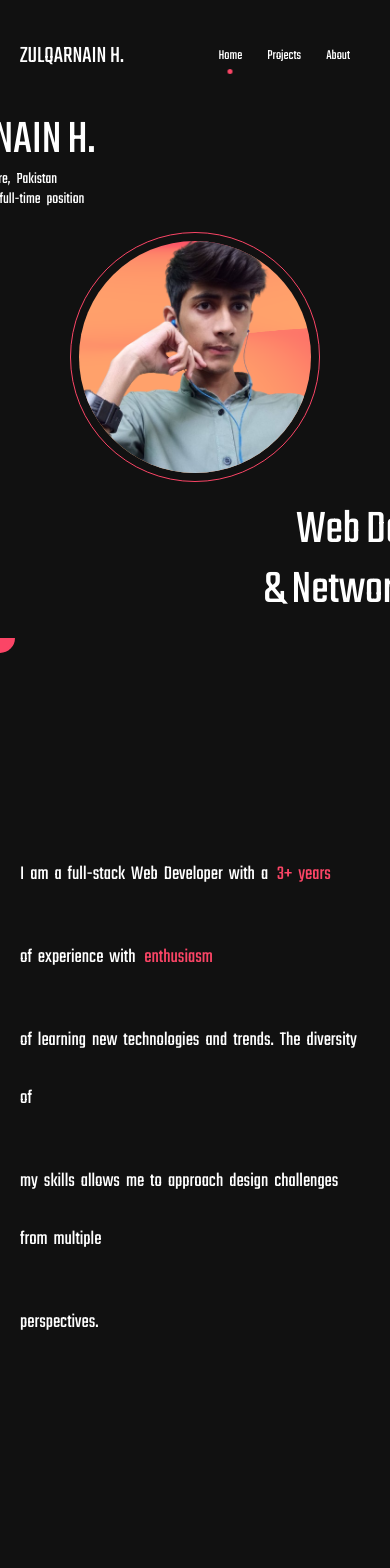
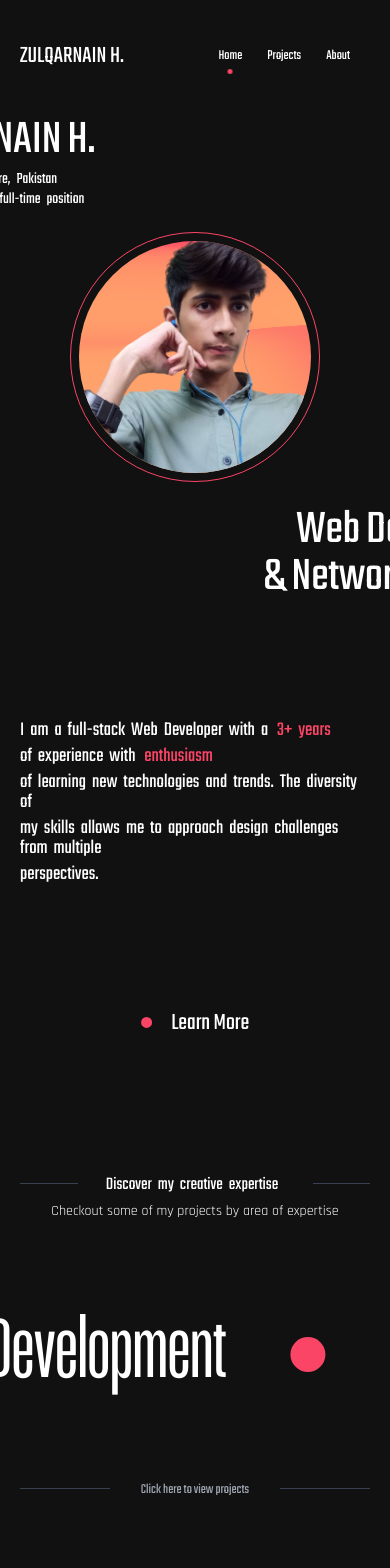
Before and after one commit to HaiderIsBack/Profile-Final, a React (Vite) app in the folder client/: page / in a window 390 px wide. Shown: the top 1568 px of the page. Built offline with nearby package versions, Linux system fonts and the light colour scheme; a web font is replaced by a local one.

Commit message:
responsive temporary fix

```diff
--- a/client/src/pages/Home/index.jsx
+++ b/client/src/pages/Home/index.jsx
@@ -44,7 +44,7 @@ const Home = () => {
                 </div>
                 <motion.div className="col-span-12 xl:col-span-4 flex flex-col justify-center pl-5 duration-200 select-none text-center xl:text-left" style={{ x: rightTrackX }}>
                     <h2 className="text-5xl xl:text-[64px] leading-[58px]"><RevealUp lineHeight={"58px"}>Web Developer</RevealUp></h2>
-                    <h2 className="text-5xl xl:text-[64px] leading-[58px] mt-[-1rem]"><RevealUp lineHeight={"58px"}>& Network Engineer</RevealUp></h2>
+                    <h2 className="text-5xl xl:text-[64px] leading-[58px] -mt-[1.8rem] xl:mt-[-1rem]"><RevealUp lineHeight={"58px"}>& Network Engineer</RevealUp></h2>
                 </motion.div>
             </div>
         </div>
@@ -121,8 +121,8 @@ const MaskedTextSection = () => {
     }, []);
     return (
         <div className="mask-text relative overflow-visible" id="mask-container">
-            <p className="text-xl xl:text-[64px] leading-[58px] pt-52 pb-52 px-5 xl:px-10"><RevealUp>I am a full-stack Web Developer with a</RevealUp> <span className="text-[var(--accent-color)]"><RevealUp>3+ years</RevealUp></span> <RevealUp>of experience with</RevealUp> <span className="text-[var(--accent-color)]"><RevealUp>enthusiasm</RevealUp></span> <RevealUp>of learning new technologies and trends. The diversity of</RevealUp> <RevealUp>my skills allows me to approach design challenges from multiple</RevealUp> <RevealUp>perspectives.</RevealUp></p>
-            <motion.div className="text-4xl xl:text-[40px] leading-[80px] mask-paragraph pt-52 pb-52 px-10"
+            <p className="text-xl xl:text-[64px] leading-5 xl:leading-[58px] pt-24 xl:pt-52 pb-24 xl:pb-52 px-5 xl:px-10"><RevealUp>I am a full-stack Web Developer with a</RevealUp> <span className="text-[var(--accent-color)]"><RevealUp>3+ years</RevealUp></span> <RevealUp>of experience with</RevealUp> <span className="text-[var(--accent-color)]"><RevealUp>enthusiasm</RevealUp></span> <RevealUp>of learning new technologies and trends. The diversity of</RevealUp> <RevealUp>my skills allows me to approach design challenges from multiple</RevealUp> <RevealUp>perspectives.</RevealUp></p>
+            <motion.div className="text-4xl xl:text-[40px] hidden xl:block leading-[80px] mask-paragraph pt-24 xl:pt-52 pb-24 xl:pb-52 px-10"
             animate={{
                 WebkitMaskPosition: `${mousePos.x - size / 2}px ${mousePos.y - size / 2}px`,
                 WebkitMaskSize: `${size}px`
```
